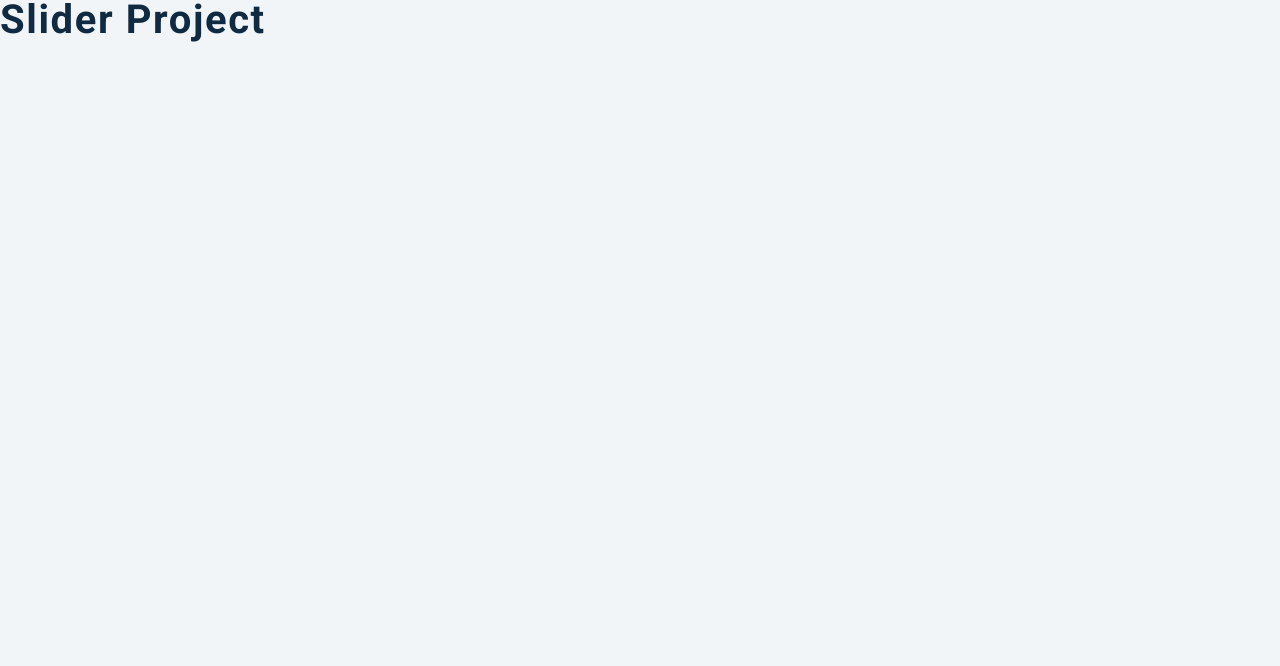
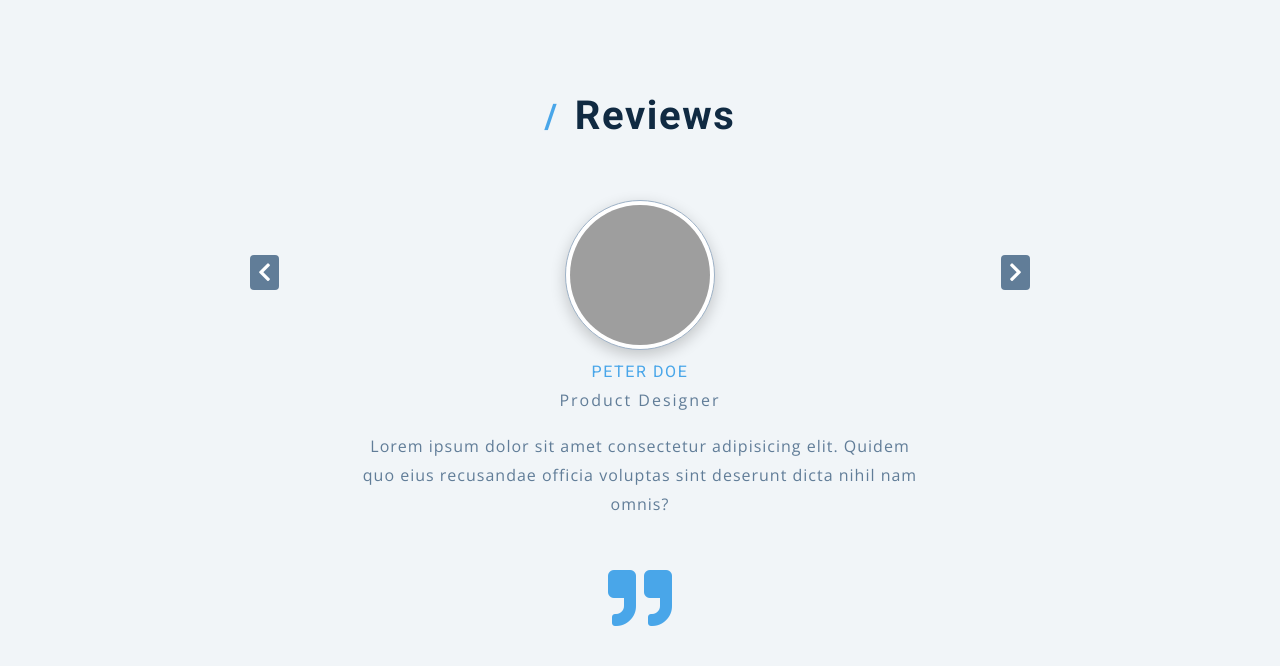
Before and after one commit to RustamovRRR/ES6Slider, a plain HTML site: page index.html in a window 1280 px wide. Drawn offline with nearby package versions, Linux system fonts and the light colour scheme; grey boxes are pictures that could not be loaded.

Commit message:
adding structure to ES6 slider project'

```diff
--- a/index.html
+++ b/index.html
@@ -14,7 +14,39 @@
     <link rel="stylesheet" href="styles.css" />
   </head>
   <body>
-    <h2>slider project</h2>
+    <section class="slider">
+      <div class="reviews">
+        <h2><span>/</span>reviews</h2>
+      </div>
+      <div class="slide-container">
+        <article class="slide">
+          <img
+            src="https://res.cloudinary.com/diqqf3eq2/image/upload/c_scale,w_200/v1595959121/person-1_aufeoq.jpg"
+            class="img"
+            alt="peter doe"
+          />
+          <h4>peter doe</h4>
+          <p class="title">product designer</p>
+          <p class="text">
+            Lorem ipsum dolor sit amet consectetur adipisicing elit. Quidem quo
+            eius recusandae officia voluptas sint deserunt dicta nihil nam
+            omnis?
+          </p>
+          <div class="quote-icon">
+            <i class="fas fa-quote-right"></i>
+          </div>
+        </article>
+      </div>
+      <!-- buttons -->
+      <!-- prev btn -->
+      <button class="btn prev-btn">
+        <i class="fas fa-chevron-left"></i>
+      </button>
+      <!-- next button -->
+      <button class="btn next-btn">
+        <i class="fas fa-chevron-right"></i>
+      </button>
+    </section>
     <script type="module" src="app.js"></script>
   </body>
 </html>
```
